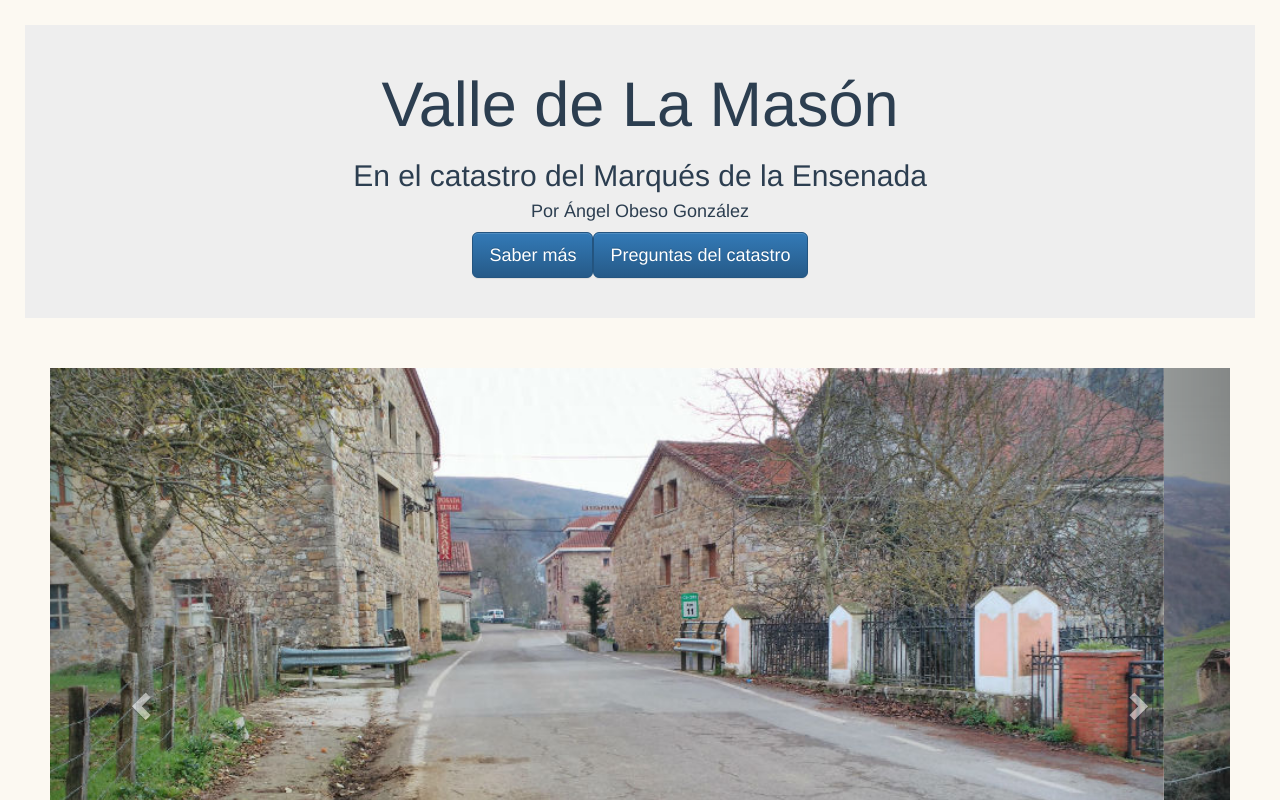
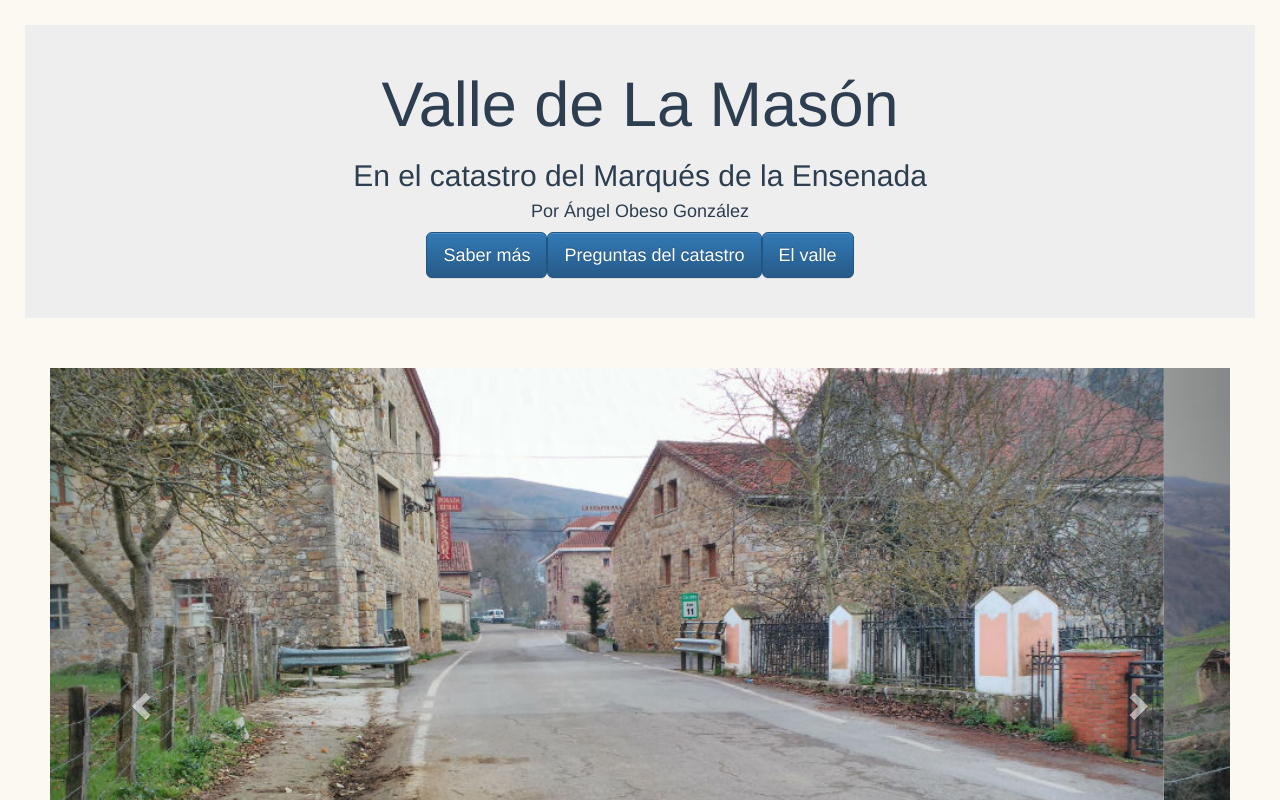
Before and after one commit to ivanob/vue-catastro, a Vue app: page /#/ in a window 1280 px wide. Shown: the top 800 px of the page. Built offline with nearby package versions, Linux system fonts and the light colour scheme.

Commit message:
added new component

```diff
--- a/src/components/Portada.vue
+++ b/src/components/Portada.vue
@@ -8,6 +8,7 @@
       <p class="left">
         <router-link to="/informacion"><a class="btn btn-primary btn-lg" href="#" role="button">Saber más</a></router-link>
         <router-link to="/preguntas"><a class="btn btn-primary btn-lg" href="#" role="button">Preguntas del catastro</a></router-link>
+        <router-link to="/valle"><a class="btn btn-primary btn-lg" href="#" role="button">El valle</a></router-link>
       </p>
     </div>
 
--- /dev/null
+++ b/src/components/Valle.vue
@@ -0,0 +1,5 @@
+<template>
+  <div class="valle">
+
+  </div>
+</template>
--- a/src/main.js
+++ b/src/main.js
@@ -7,6 +7,7 @@ import VueRouter from 'vue-router'
 import Preguntas from './components/Preguntas';
 import Informacion from './components/Informacion';
 import Catastro from './components/Catastro';
+import Valle from './components/Valle';
 
 Vue.use(VueRouter)
 
@@ -14,6 +15,7 @@ const routes = [
   { path: '/', component: Portada },
   { path: '/informacion', component: Informacion },
   { path: '/preguntas', component: Preguntas },
+  { path: '/valle', component: Valle },
   { name: 'catastro', path: '/catastro', component: Catastro },
   { path: '*', component: Portada }
 ]
```
